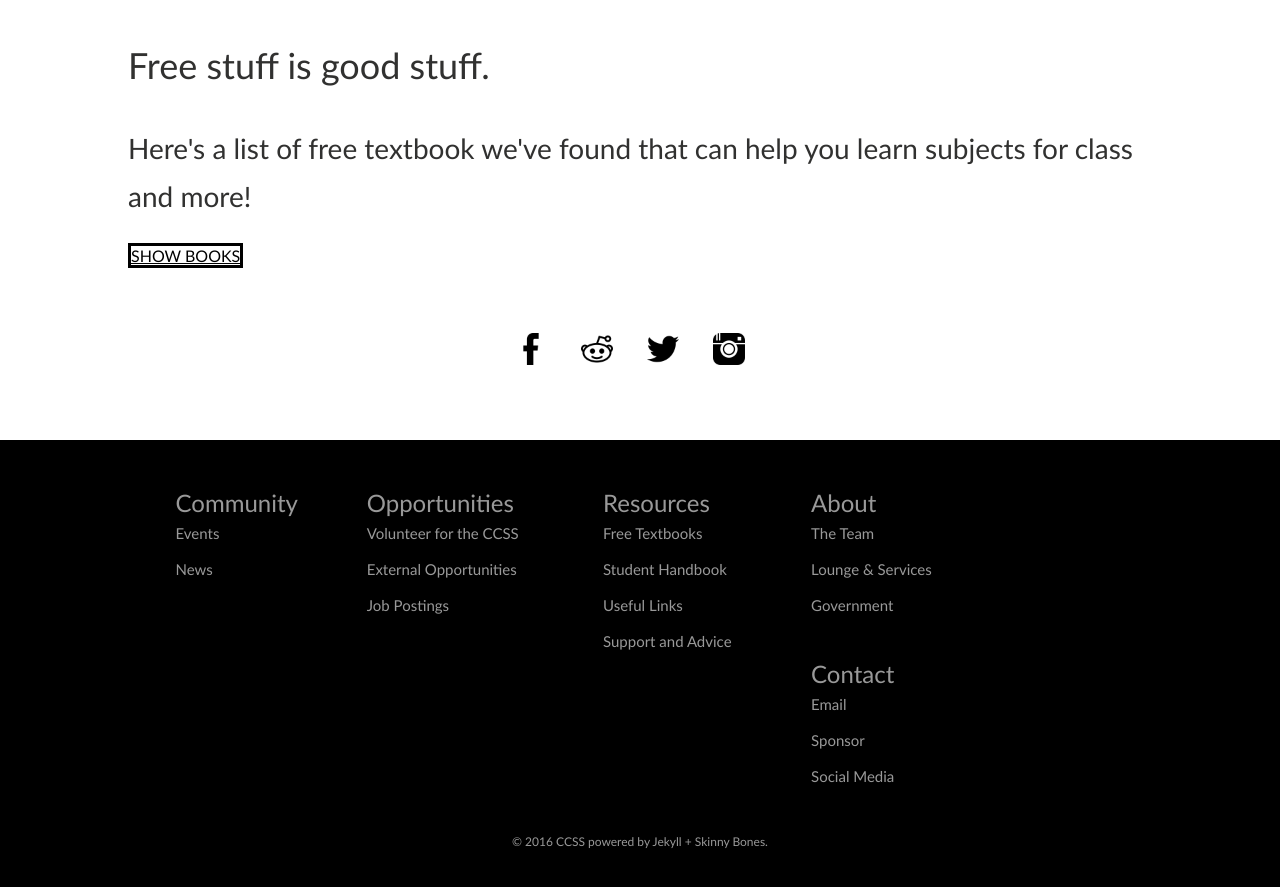
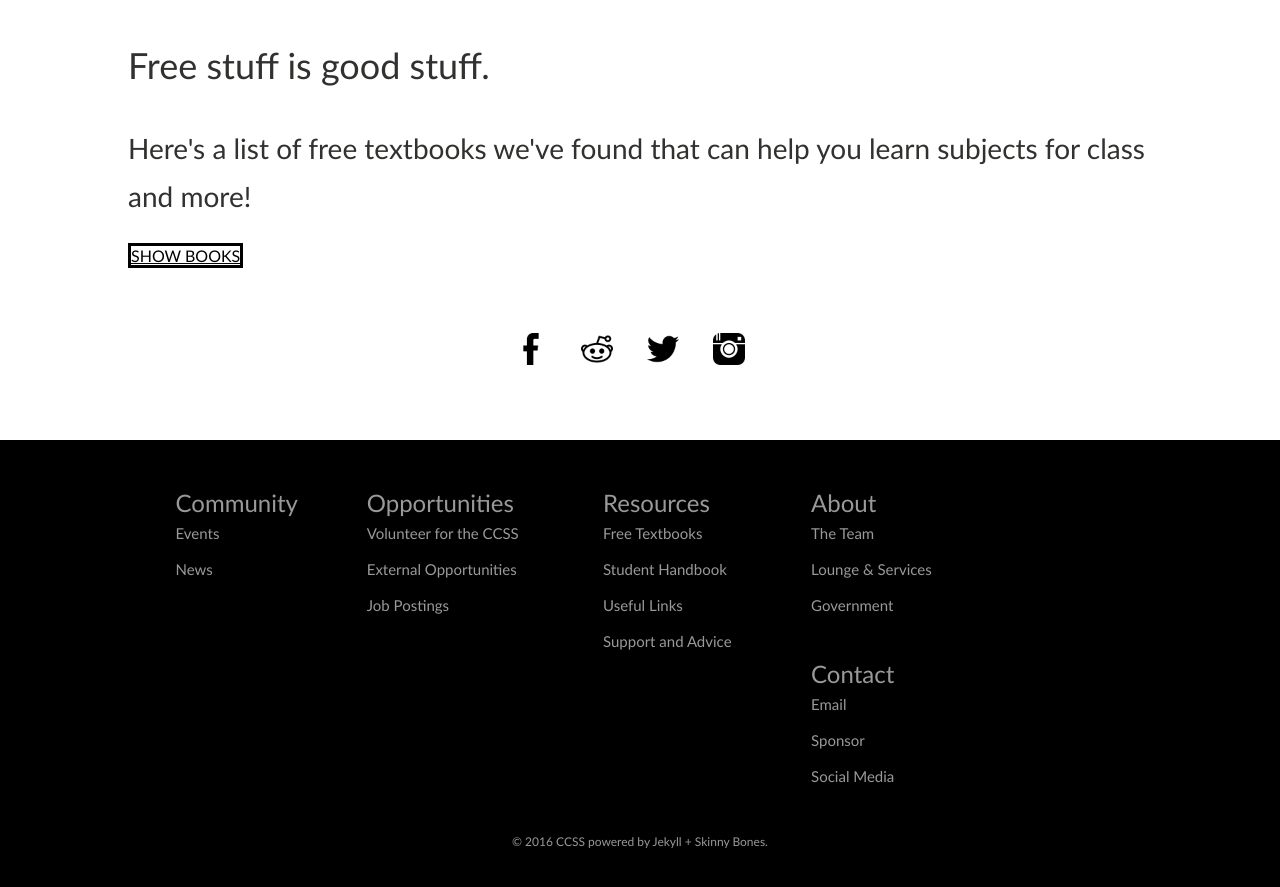
Before and after one commit to brittnylapierre/ccss_web, a Jekyll site: the page built from resources/textbooks/index.md, in a window 1280 px wide. Shown: the part 470-1357 px from the top of the page. Built offline with Jekyll 4.4.1, drawn with Linux system fonts in a browser that asks for light colours.

Commit message:
Update index.md

```diff
--- a/resources/textbooks/index.md
+++ b/resources/textbooks/index.md
@@ -11,6 +11,6 @@ subjectstyle: >-
 ---
 <div class='content-wrap'>
 	<h1>Free stuff is good stuff.</h1>
-	<h3>Here's a list of free textbook we've found that can help you learn subjects for class and more!</h3>
+	<h3>Here's a list of free textbooks we've found that can help you learn subjects for class and more!</h3>
   <a class='classy-link' href="https://github.com/vhf/free-programming-books/blob/master/free-programming-books.md">SHOW BOOKS</a>
 </div>
```
